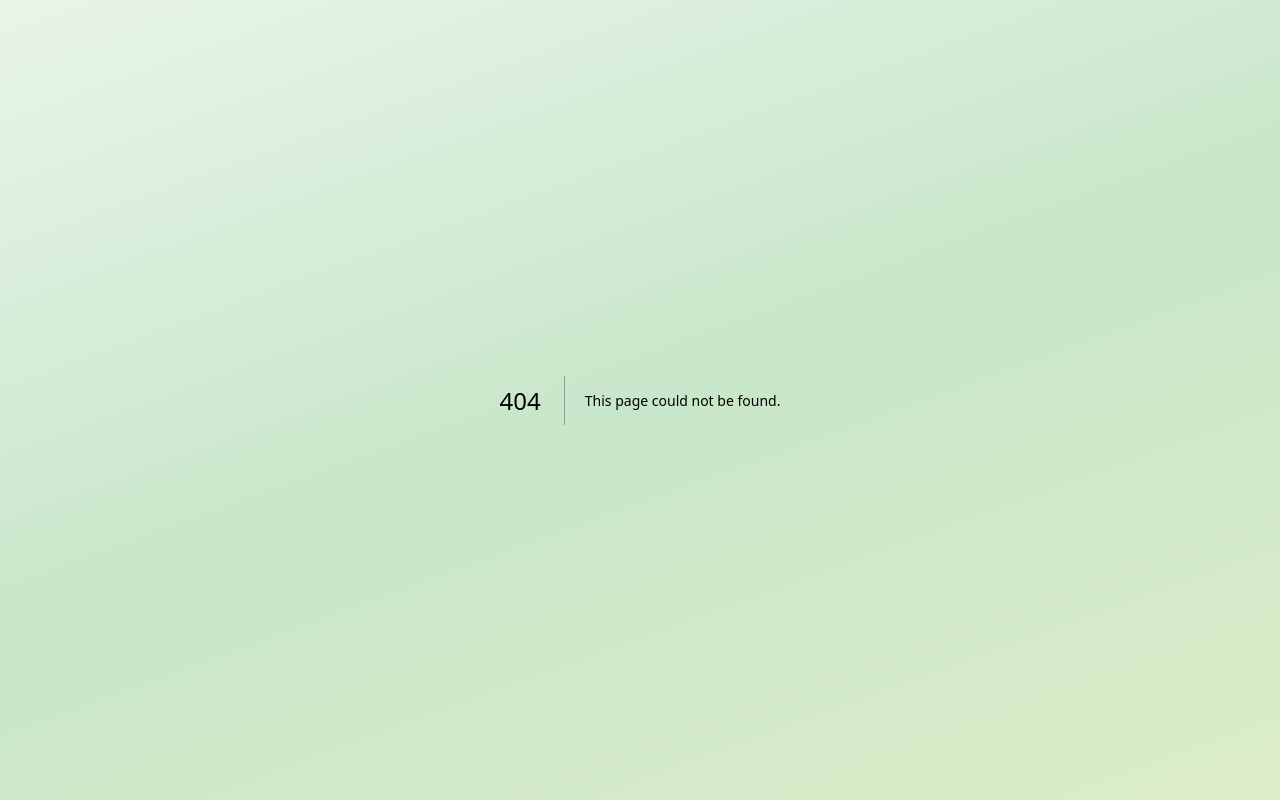
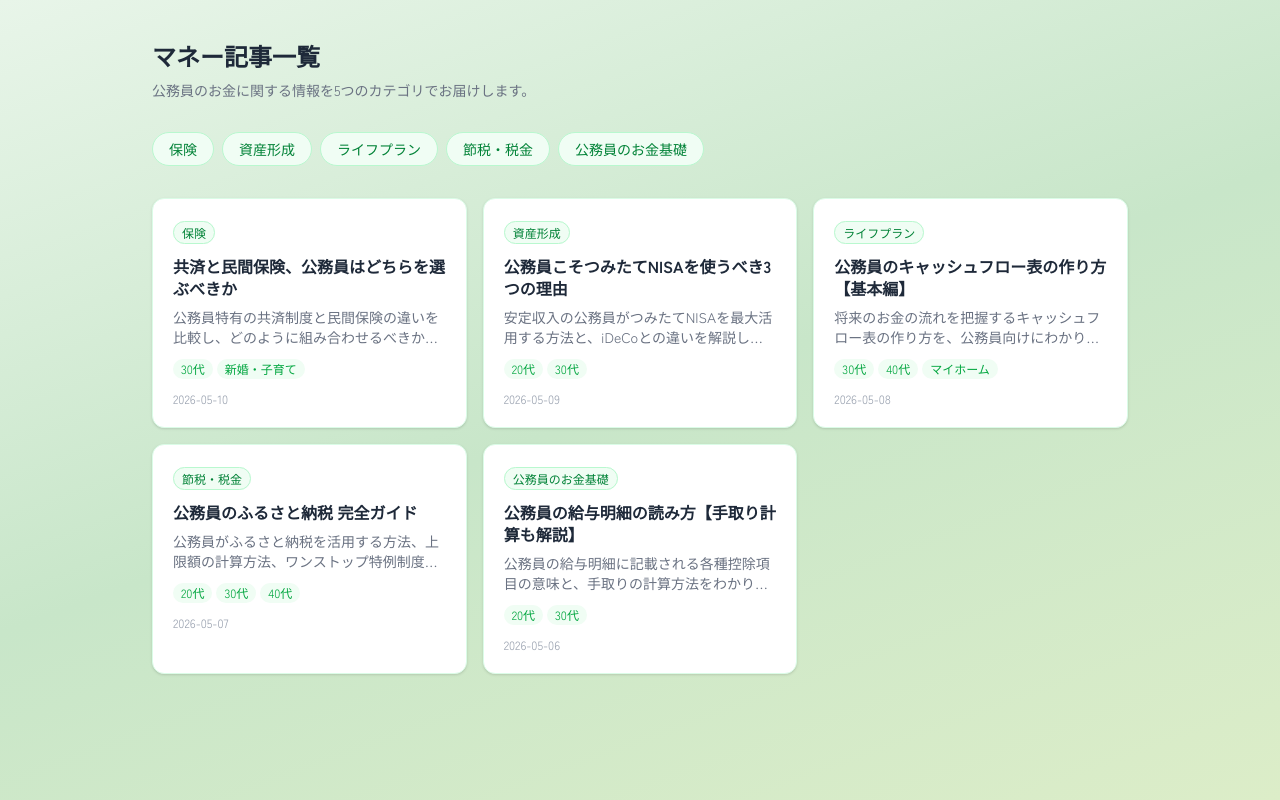
Before and after one commit to techwebvillage/life-diagnosis, a Next.js app: page /articles in a window 1280 px wide. Before the commit this address had no page. Built offline with nearby package versions, Linux system fonts and the light colour scheme.

Commit message:
feat: add articles index page

```diff
--- /dev/null
+++ b/app/articles/page.tsx
@@ -0,0 +1,41 @@
+import type { Metadata } from 'next'
+import Link from 'next/link'
+import ArticleCard from '@/components/ArticleCard'
+import { CATEGORIES } from '@/lib/categories'
+import { getAllArticles } from '@/lib/articles'
+
+export const metadata: Metadata = {
+  title: 'マネー記事一覧 | Life Village',
+  description: '公務員のお金に関する記事を、保険・資産形成・ライフプラン・節税・お金基礎の5カテゴリで配信。',
+}
+
+export default async function ArticlesPage() {
+  const articles = await getAllArticles()
+
+  return (
+    <div className="max-w-5xl mx-auto px-6 py-10">
+      <h1 className="text-2xl font-bold text-gray-800">マネー記事一覧</h1>
+      <p className="mt-2 text-sm text-gray-500">
+        公務員のお金に関する情報を5つのカテゴリでお届けします。
+      </p>
+
+      <div className="mt-8 flex flex-wrap gap-2">
+        {CATEGORIES.map((cat) => (
+          <Link
+            key={cat.slug}
+            href={`/articles/${cat.slug}`}
+            className="text-sm font-medium text-green-700 bg-green-50 border border-green-200 rounded-full px-4 py-1.5 hover:bg-green-100 transition-colors"
+          >
+            {cat.name}
+          </Link>
+        ))}
+      </div>
+
+      <div className="mt-8 grid grid-cols-1 sm:grid-cols-2 lg:grid-cols-3 gap-4">
+        {articles.map((article) => (
+          <ArticleCard key={`${article.category}-${article.slug}`} article={article} />
+        ))}
+      </div>
+    </div>
+  )
+}
```
